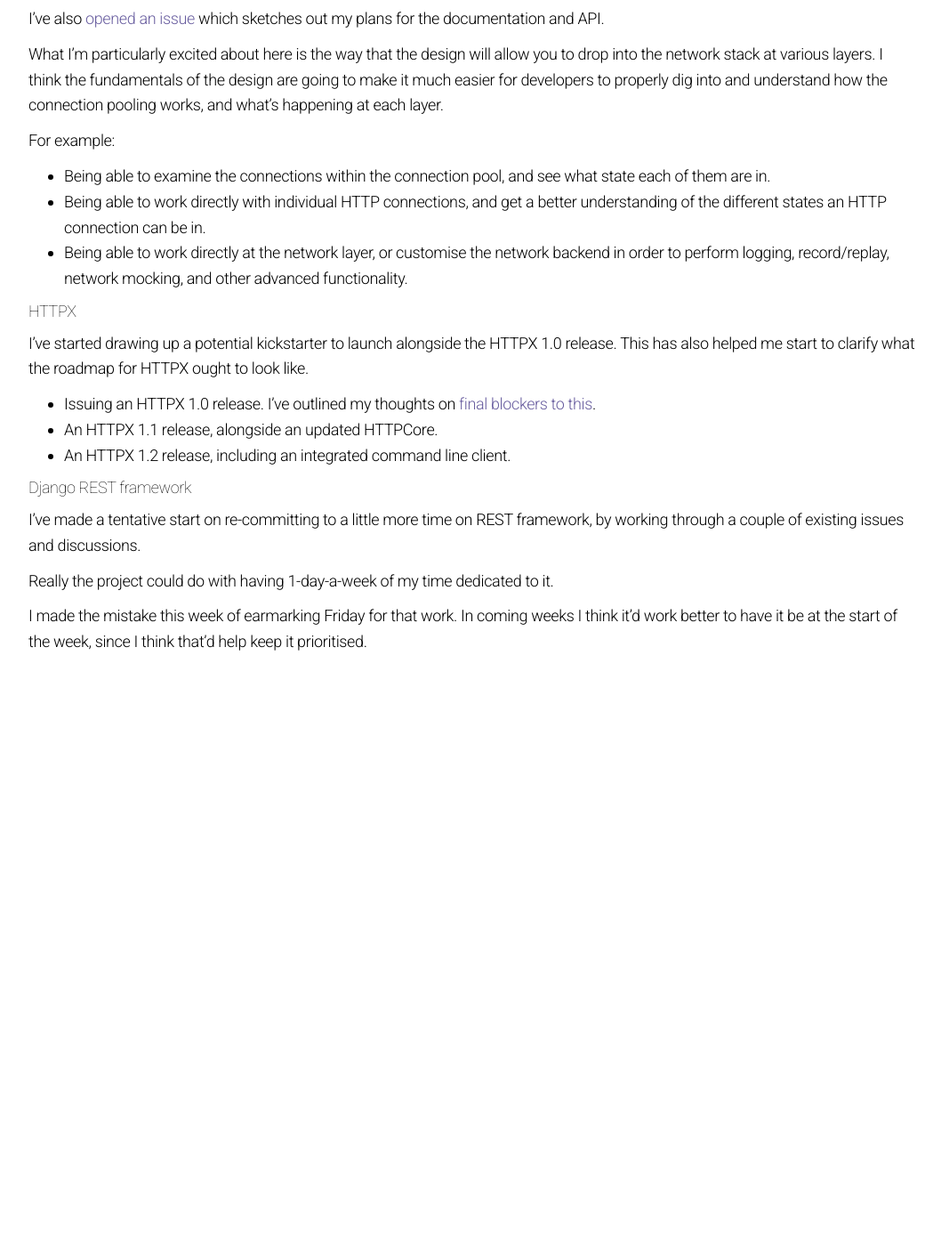
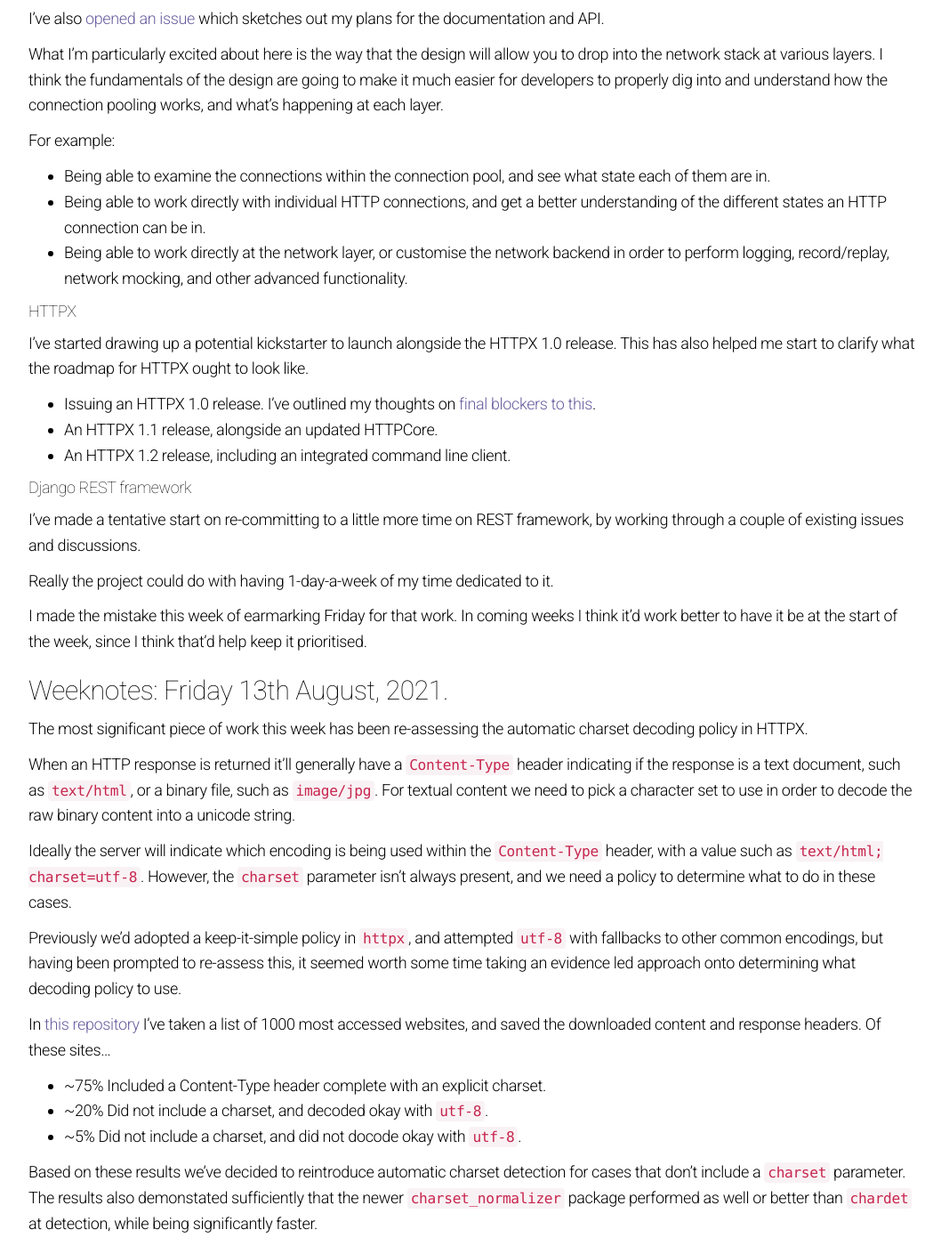
Before and after one commit to encode/encode.github.io, a Jekyll site: the page built from reports/august-2021.md, in a window 1280 px wide and 1400 px high, scrolled down 577 px. Shown: the whole window at 89% size, without its empty margins (108-1166 px from the left). Built offline with Jekyll 4.4.1, drawn with Linux system fonts in a browser that asks for light colours; before the commit the page ends 1324 px from its top, so only the background shows below that.

Commit message:
Update august-2021.md

```diff
--- a/reports/august-2021.md
+++ b/reports/august-2021.md
@@ -55,3 +55,22 @@
 [0]: https://github.com/tomchristie/httpcore-the-directors-cut
 [1]: https://github.com/tomchristie/httpcore-the-directors-cut/issues/3
 [2]: https://github.com/encode/httpx/issues/947#issuecomment-893576096
+
+## Weeknotes: Friday 13th August, 2021.
+
+The most significant piece of work this week has been re-assessing the automatic charset decoding policy in HTTPX.
+
+When an HTTP response is returned it'll generally have a `Content-Type` header indicating if the response is a text document, such as `text/html`, or a binary file, such as `image/jpg`. For textual content we need to pick a character set to use in order to decode the raw binary content into a unicode string.
+
+Ideally the server will indicate which encoding is being used within the `Content-Type` header, with a value such as `text/html; charset=utf-8`.
+However, the `charset` parameter isn't always present, and we need a policy to determine what to do in these cases.
+
+Previously we'd adopted a keep-it-simple policy in `httpx`, and attempted `utf-8` with fallbacks to other common encodings, but having been prompted to re-assess this, it seemed worth some time taking an evidence led approach onto determining what decoding policy to use.
+
+In [this repository](https://github.com/tomchristie/top-1000) I've taken a list of 1000 most accessed websites, and saved the downloaded content and response headers. Of these sites...
+
+* ~75% Included a Content-Type header complete with an explicit charset.
+* ~20% Did not include a charset, and decoded okay with `utf-8`.
+* ~5% Did not include a charset, and did not docode okay with `utf-8`.
+
+Based on these results we've decided to reintroduce automatic charset detection for cases that don't include a `charset` parameter. The results also demonstated sufficiently that the newer `charset_normalizer` package performed as well or better than `chardet` at detection, while being significantly faster.
```
